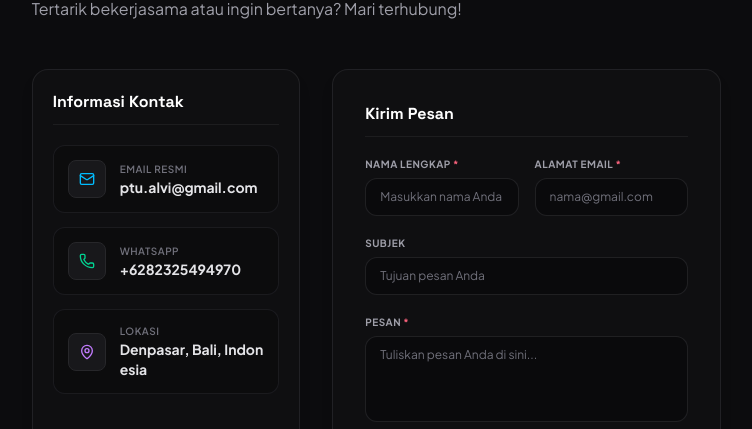
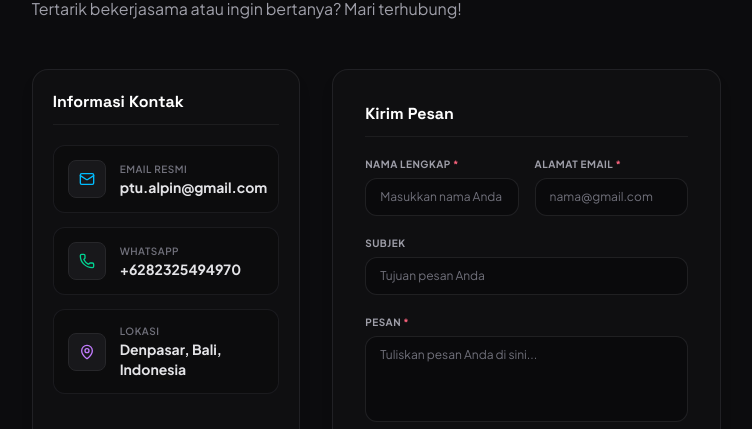
Before and after one commit to AlpinDnt/Portfolio-Web, a React (Vite) app: page / in a window 1280 px wide. Shown: the part 3783-4212 px from the top of the page, without its empty margins (527-1279 px from the left). Built offline with nearby package versions, Linux system fonts and the light colour scheme.

Commit message:
fix_location_text_truncation_on_contact

```diff
--- a/src/components/Contact.jsx
+++ b/src/components/Contact.jsx
@@ -119,7 +119,7 @@ export const Contact = () => {
                       </div>
                       <div>
                         <p className="text-[10px] text-zinc-500 font-semibold uppercase tracking-wider">{card.title}</p>
-                        <p className="text-xs sm:text-sm font-bold text-zinc-200 group-hover:text-sky-400 transition-colors break-all">
+                        <p className="text-xs sm:text-sm font-bold text-zinc-200 group-hover:text-sky-400 transition-colors whitespace-pre-line break-words">
                           {card.value}
                         </p>
                       </div>
--- a/src/data/translations.js
+++ b/src/data/translations.js
@@ -11,8 +11,8 @@ export const personalData = {
   name: "I Putu Alvi Rupa Dinata",
   nickName: "AlpinDnt",
   role: "Junior Web Developer",
-  location: "Denpasar, Bali, Indonesia",
-  email: "ptu.alvi@gmail.com", // Ubah ke email Anda
+  location: "Denpasar, Bali,\nIndonesia",
+  email: "ptu.alpin@gmail.com", // Ubah ke email Anda
   whatsapp: "+6282325494970", // Ubah ke nomor WA Anda
   github: "https://github.com/AlpinDnt", // Ubah ke URL GitHub Anda
   linkedin: "https://www.linkedin.com/in/alpindnt/", // Ubah ke URL LinkedIn Anda
```
